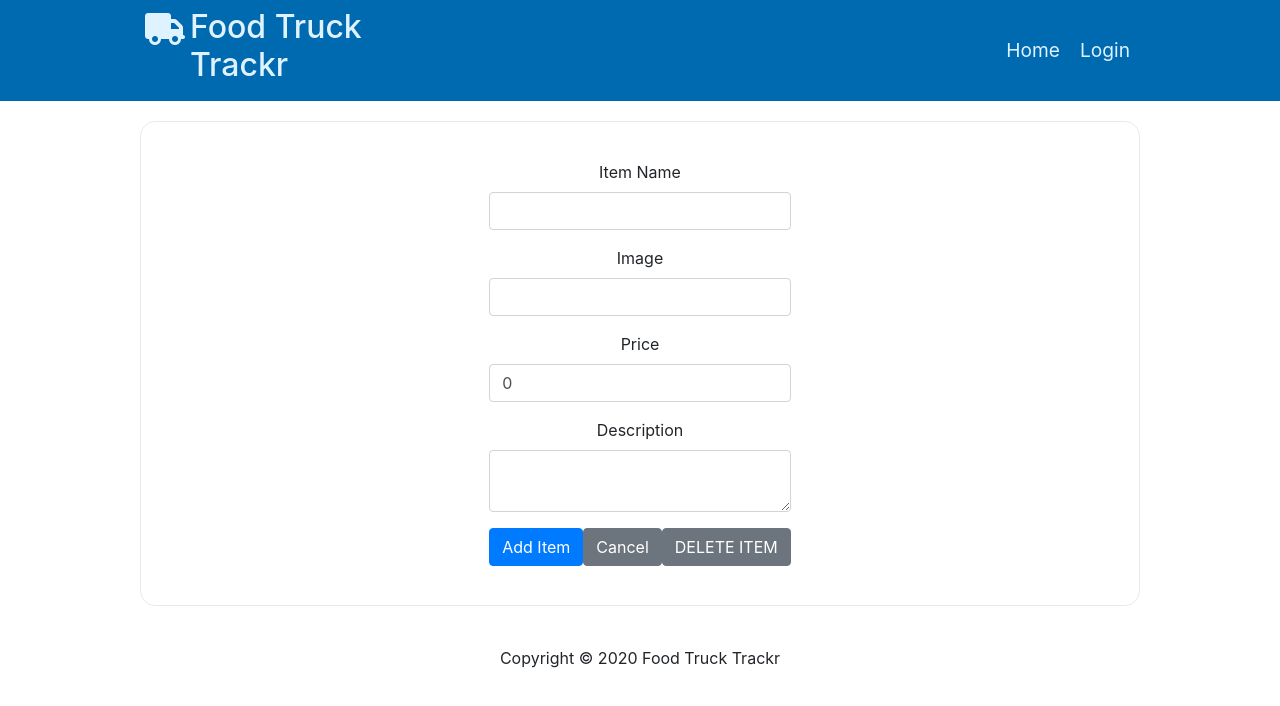
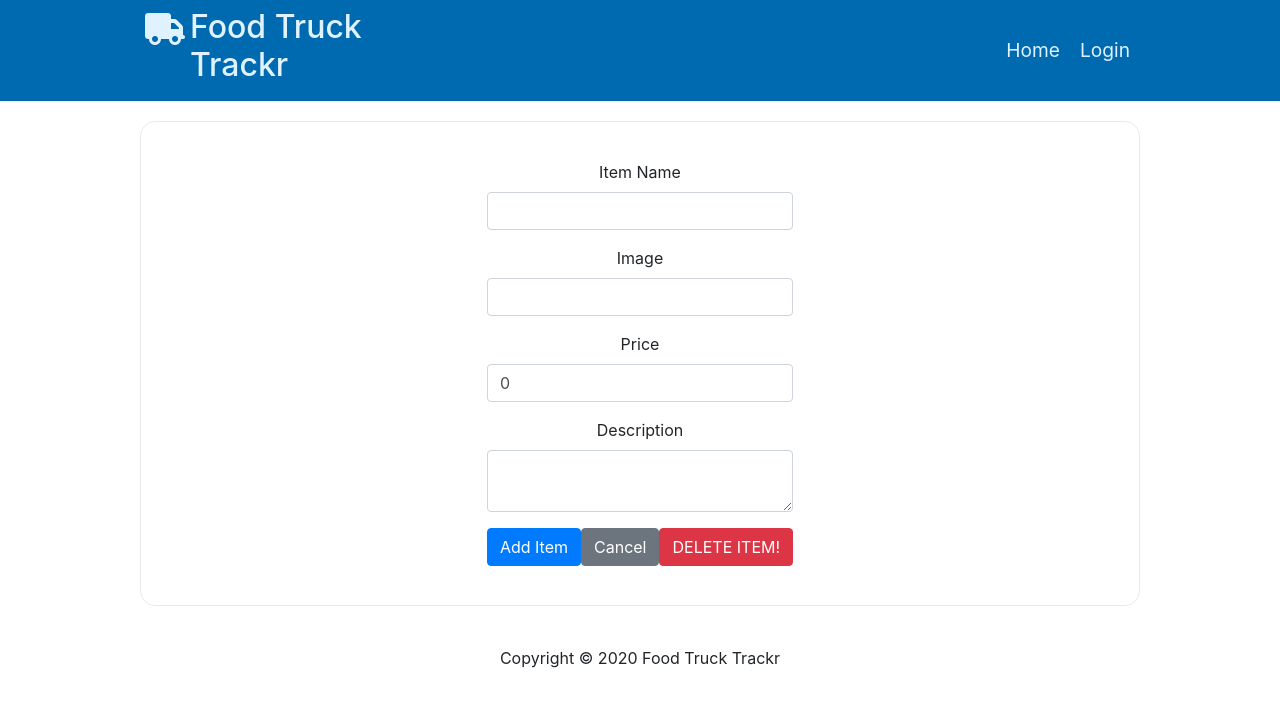
Before and after one commit to markanator/foodtrucktrackr-frontend, a React (Create React App) app: page /edit-menu-item/1 in a window 1280 px wide. Shown: the top 706 px of the page. Built offline with nearby package versions, Linux system fonts and the light colour scheme; sample sign-in values are in the browser's storage.

Commit message:
delete menu items is functional

```diff
--- a/src/actions/index.js
+++ b/src/actions/index.js
@@ -234,7 +234,7 @@ export const delete_menu_item = (menuItemID) => (dispatch) => {
     console.log("# Operator adding truck...");
     dispatch({ type: "TRUCK_START" });
     axiosWithAuth()
-        .delete(`/trucks/menu/${menuItemID}`)
+        .delete(`/trucks/food/${menuItemID}`)
         .then((resp) => {
             dispatch({
                 type: "TRUCK_SUCCESS",
--- a/src/components/truck_details/EditMenuItem.js
+++ b/src/components/truck_details/EditMenuItem.js
@@ -1,5 +1,5 @@
 import React, { useState, useEffect } from "react";
-import { connect } from "react-redux";
+//import { connect } from "react-redux";
 import { useParams } from "react-router-dom";
 import {
     Form,
@@ -13,10 +13,13 @@ import {
 import * as Yup from "yup";
 import { axiosWithAuth } from "../../utils/AxiosWithAuth";
 //redux hooks to fetch state
-import { useSelector } from "react-redux";
+import { useSelector, useDispatch } from "react-redux";
+import * as actions from '../../actions';
 
 const EditMenuItem = () => {
     const { id } = useParams();
+
+    const dispatch = useDispatch();
 
     const truckInfo = useSelector(
         (state) => state.dinerOperatorReducer.truckInQuestion
@@ -117,8 +120,10 @@ const EditMenuItem = () => {
         });
     };
 
-    const deleteItem = () => {
-        axiosWithAuth().delete(`/truck/food/${id}`).then().catch();
+    const deleteItem = e => {
+        e.preventDefault();
+        console.log("delete that menu item!", id);
+        dispatch(actions.delete_menu_item(id));
     };
 
     return (
@@ -182,7 +187,7 @@ const EditMenuItem = () => {
             )}
             <Button color="primary"> Add Item</Button>
             <Button color="secondary">Cancel</Button>
-            <Button>DELETE ITEM</Button>
+            <Button color="danger" onClick={deleteItem}>DELETE ITEM!</Button>
         </Form>
     );
 };
@@ -190,203 +195,3 @@ const EditMenuItem = () => {
 export default EditMenuItem;
 
 //export default connect(mapStateToProps, mapDispatchToProps)(EditMenuItem);
-
-/* import React, { useState } from "react";
-import * as Yup from "yup";
-
-// import axios from "axios";
-import { axiosWithAuth } from "../../utils/AxiosWithAuth";
-// router stuff
-import { useParams } from "react-router-dom";
-
-import {
-    Button,
-    Modal,
-    ModalHeader,
-    ModalBody,
-    Form,
-    FormGroup,
-    Label,
-    Input,
-    FormFeedback,
-    FormText,
-} from "reactstrap";
-
-export default function MenuItemModal(props) {
-    // get truck id
-    const { id } = useParams();
-
-    const [formState, setFormState] = useState({
-        image: "",
-        name: "",
-        description: "",
-        price: 0,
-    });
-
-    const [errors, setErrors] = useState({
-        image: "",
-        name: "",
-        description: "",
-        price: "",
-    });
-
-    const formSchema = Yup.object().shape({
-        image: Yup.string()
-            .required("Image url is required")
-            .url("Must be a valid url"),
-        name: Yup.string().required("Name is required"),
-        description: Yup.string().required("Description is required"),
-        price: Yup.number().required("Price is required"),
-    });
-
-    const onInputChange = (e) => {
-        e.persist();
-        Yup.reach(formSchema, e.target.name)
-            .validate(e.target.value)
-            .then((valid) => {
-                setErrors({
-                    ...errors,
-                    [e.target.name]: "",
-                });
-            })
-            .catch((err) => {
-                setErrors({
-                    ...errors,
-                    [e.target.name]: err.errors[0],
-                });
-            });
-
-        setFormState({
-            ...formState,
-            [e.target.name]: e.target.value,
-        });
-    };
-
-    const submit = (e) => {
-        e.preventDefault();
-
-        // refactored for DB needs
-        const dbMenuItem = {
-            menu_item_photo: formState.image,
-            menu_item_name: formState.name,
-            menu_item_description: formState.description,
-            menu_item_price: formState.price,
-            truck_id: id,
-        };
-
-        formSchema.isValid(formState).then((valid) => {
-            if (valid === true) {
-                setErrors({
-                    ...errors,
-                    submit: "",
-                });
-
-                // NEED TO FINISH
-                axiosWithAuth()
-                    .post(`/trucks/food/${id}`, dbMenuItem)
-                    .then(({ data }) => {
-                        console.log(data);
-                        // need to dispatch add_truck_menu_item(data)
-                        // need to refresh truck page to reflect changes
-                        closeModal();
-                    })
-                    .catch((err) => {
-                        console.log(err);
-                    });
-            } else {
-                setErrors({
-                    ...errors,
-                    submit: "You must fill out all form fields correctly",
-                });
-            }
-        });
-    };
-
-    const closeModal = () => {
-        setFormState({
-            image: "",
-            name: "",
-            description: "",
-            price: "",
-        });
-        props.toggleModal();
-    };
-
-    return (
-        <Modal isOpen={props.modal}>
-            <ModalHeader>Add Menu Item</ModalHeader>
-            <ModalBody>
-                <Form onSubmit={submit}>
-                    <FormGroup>
-                        <Label for="name">Item Name</Label>
-                        <Input
-                            className={errors.name ? "is-invalid" : ""}
-                            onChange={onInputChange}
-                            type="text"
-                            id="name"
-                            name="name"
-                            value={formState.name}
-                        />
-                        {errors.name && (
-                            <FormFeedback>{errors.name}</FormFeedback>
-                        )}
-                    </FormGroup>
-                    <FormGroup>
-                        <Label for="image">Image</Label>
-                        <Input
-                            className={errors.image ? "is-invalid" : ""}
-                            onChange={onInputChange}
-                            type="text"
-                            id="image"
-                            name="image"
-                            value={formState.image}
-                        />
-                        {errors.image && (
-                            <FormFeedback>{errors.image}</FormFeedback>
-                        )}
-                    </FormGroup>
-                    <FormGroup>
-                        <Label for="name">Price</Label>
-                        <Input
-                            className={errors.price ? "is-invalid" : ""}
-                            onChange={onInputChange}
-                            type="number"
-                            min="0"
-                            step="0.01"
-                            id="price"
-                            name="price"
-                            value={formState.price}
-                        />
-                        {errors.price && (
-                            <FormFeedback>{errors.price}</FormFeedback>
-                        )}
-                    </FormGroup>
-                    <FormGroup>
-                        <Label for="name">Description</Label>
-                        <Input
-                            className={errors.description ? "is-invalid" : ""}
-                            onChange={onInputChange}
-                            type="textarea"
-                            id="description"
-                            name="description"
-                            value={formState.description}
-                        />
-                        {errors.description && (
-                            <FormFeedback>{errors.description}</FormFeedback>
-                        )}
-                    </FormGroup>
-                    {errors.submit && (
-                        <FormText className="bg-danger p-2 mb-2" color="white">
-                            {errors.submit}
-                        </FormText>
-                    )}
-                    <Button color="primary"> Add Item</Button>
-                    <Button onClick={closeModal} color="secondary">
-                        Cancel
-                    </Button>
-                </Form>
-            </ModalBody>
-        </Modal>
-    );
-}
- */
```
